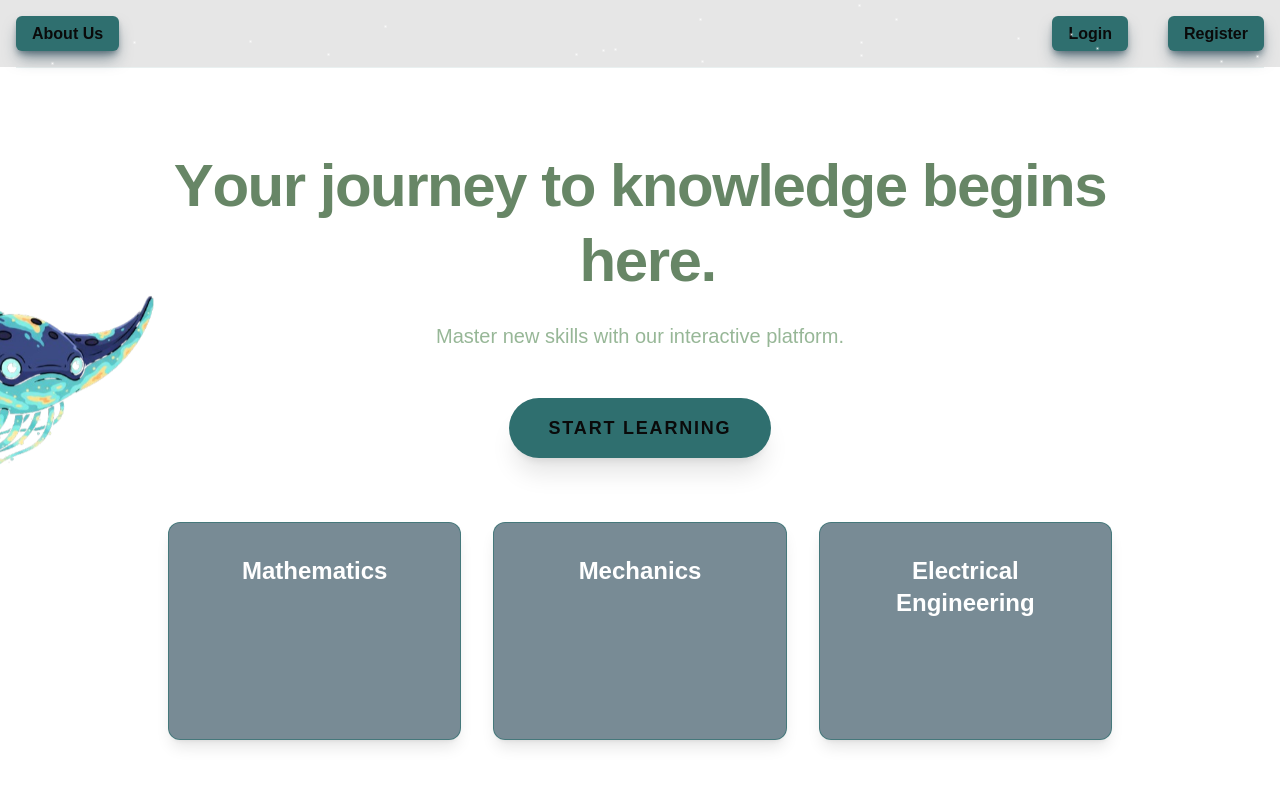
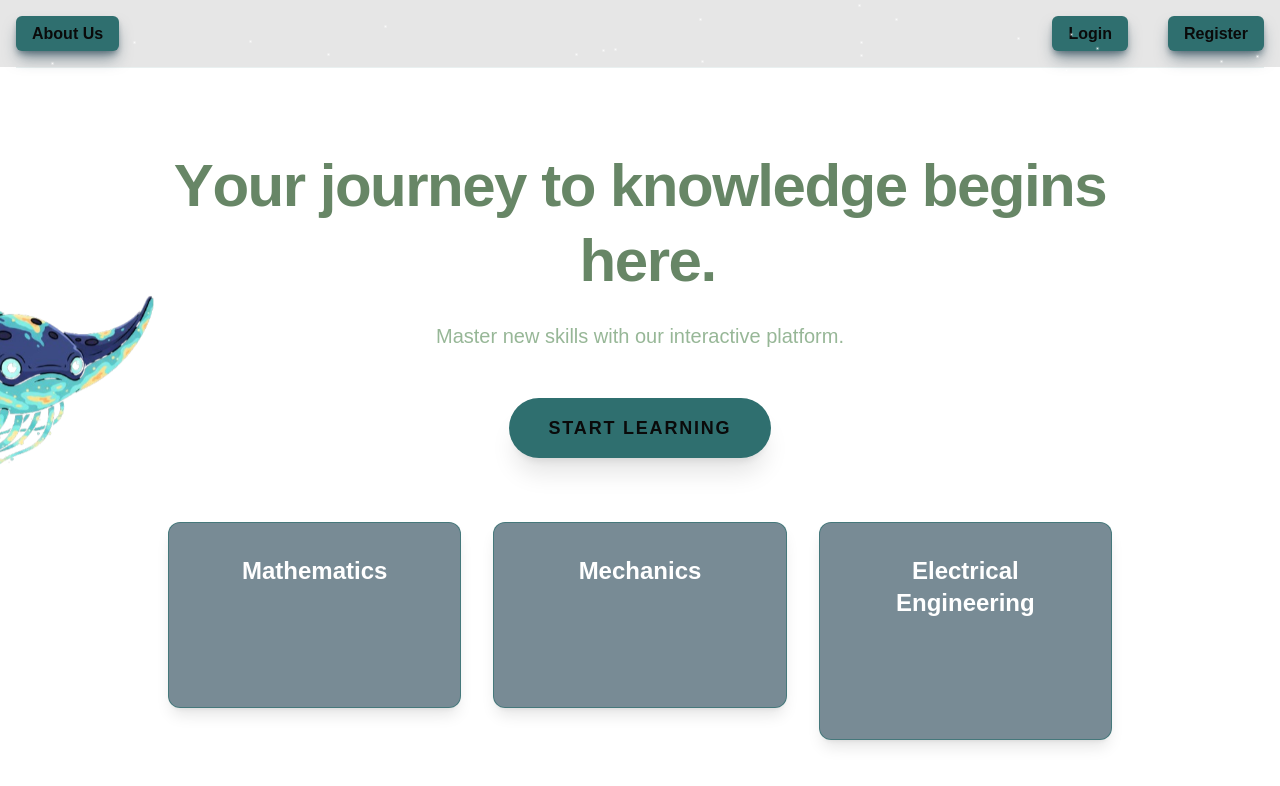
Before and after one commit to salivo/CO_Hack_25, a Next.js app in the folder frontend/: page / in a window 1280 px wide. Shown: the top 786 px of the page. Built offline with nearby package versions, Linux system fonts and the light colour scheme; no server answers.

Commit message:
ui windows now are better

```diff
--- a/frontend/src/app/globals.css
+++ b/frontend/src/app/globals.css
@@ -74,3 +74,9 @@ body {
     height: 100vh;
     overflow-y: auto;
 }
+
+.touch-hover .group:hover *,
+.touch-hover .group-hover\:opacity-100 {
+    opacity: 1 !important;
+    transform: none !important;
+}
--- a/frontend/src/app/page.js
+++ b/frontend/src/app/page.js
@@ -30,7 +30,7 @@ const handleAbout = () => router.push("/about");
 function HeroPage({ onLogin, onRegister }) {
   const router = useRouter();
   return (
-    <div className="page-scroll">
+    <div className="page-scroll overflow-x-hidden">
       <div className="flex flex-col h-full">
         <HeaderComponent>
           <div className="flex items-center">
--- a/frontend/src/components/heropage.jsx
+++ b/frontend/src/components/heropage.jsx
@@ -3,6 +3,7 @@ import React, { useEffect, useState } from "react";
 import Character from "./character";
 import Skat from "./skat";
 import { useRouter } from "next/navigation";
+import TouchHover from "./touch_hover";
 
 const HEADING_TEXT = "Your journey to knowledge begins here.";
 const SUBHEADING_TEXT = "Master new skills with our interactive platform.";
@@ -107,15 +108,14 @@ export default function AnimatedHero() {
         }`}
       >
         {courses.map((course, idx) => (
-          <div
-            key={idx}
-            className="group relative bg-[#1f3f4f]/60 text-white rounded-xl p-8 shadow-lg border border-[#2f6f6f]/70 cursor-pointer transform transition-all duration-500 hover:-translate-y-4 hover:scale-105"
-          >
-            <h3 className="text-2xl font-bold mb-4">{course.title}</h3>
-            <p className="opacity-0 group-hover:opacity-100 transition-opacity duration-500">
-              {course.description}
-            </p>
-          </div>
+          <TouchHover key={idx}>
+            <div className="group relative bg-[#1f3f4f]/60 text-white rounded-xl p-8 shadow-lg border border-[#2f6f6f]/70 cursor-pointer transform transition-all duration-500 hover:-translate-y-4 hover:scale-105">
+              <h3 className="text-2xl font-bold mb-4">{course.title}</h3>
+              <p className="opacity-0 group-hover:opacity-100 transition-opacity duration-500">
+                {course.description}
+              </p>
+            </div>
+          </TouchHover>
         ))}
       </div>
 
--- /dev/null
+++ b/frontend/src/components/touch_hover.jsx
@@ -0,0 +1,16 @@
+"use client";
+import { useState } from "react";
+
+export default function TouchHover({ children }) {
+  const [hover, setHover] = useState(false);
+
+  const handleTouch = () => {
+    setHover((prev) => !prev);
+  };
+
+  return (
+    <div onTouchStart={handleTouch} className={hover ? "touch-hover" : ""}>
+      {children}
+    </div>
+  );
+}
```
